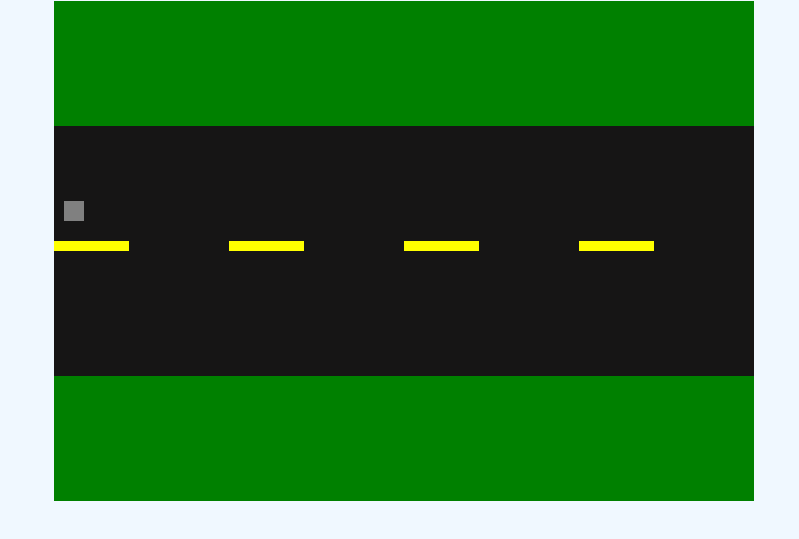
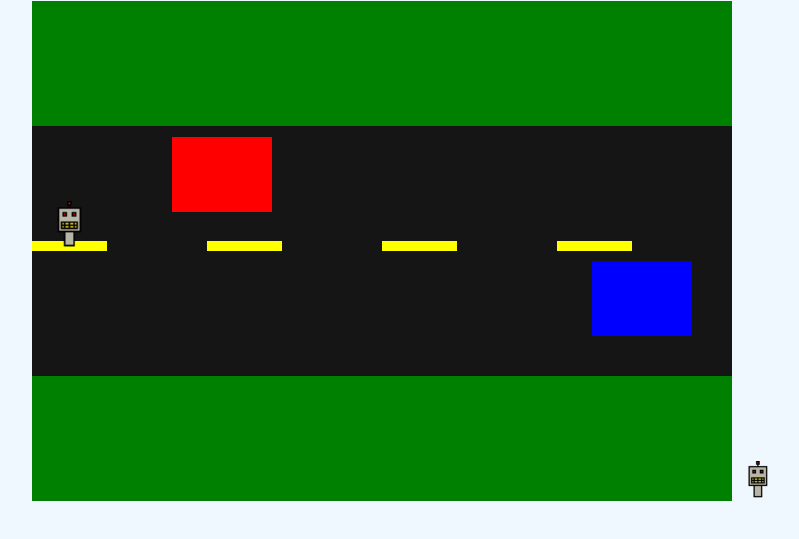
Before and after one commit to patrickga94/Project-1, a plain HTML site: page index.html in a window 1280 px wide. Shown: the part 87-626 px from the top of the page, without its empty margins (236-1035 px from the left). Drawn offline with Linux system fonts and the light colour scheme.

Commit message:
Added a little robot guy as the player character

```diff
--- a/css/style.css
+++ b/css/style.css
@@ -6,6 +6,11 @@ body {
 }
 h1 {
     align-self: center;
+}
+
+img {
+    height: 40px;
+    width: 40px;
 }
 #container {
     display: flex;
--- a/index.html
+++ b/index.html
@@ -12,6 +12,7 @@
     <div id="container">
         <main>
             <canvas id="canvas"></canvas>
+            <img src="homiequest-1.png.png" id="playerSprite">
         </main>
     </div>
     <script src = "js/app.js"></script>
--- a/js/app.js
+++ b/js/app.js
@@ -2,15 +2,24 @@ console.log("hello")
 
 const canvas = document.getElementById("canvas")
 const ctx = canvas.getContext('2d')
+const img = document.getElementById("playerSprite")
 
 canvas.setAttribute('width', getComputedStyle(canvas)['width'])
 canvas.setAttribute('height', getComputedStyle(canvas)['height'])
 
-ctx.fillStyle = 'green';
-ctx.strokeStyle = 'green';
-ctx.lineWidth = 5;
+// const guyUrl = "homiequest-1.png.png"
 
+// class Sprite {
+//     constructor(x, y, size, url,) {
+//         this.x = x,
+//         this.y = y,
+//         this.size = size,
+//         this.url = url
+//         this.render = function () {
 
+//         }
+//     }
+// }
 
 
 
@@ -30,7 +39,7 @@ class Guy {
     }
 }
 //create a placeholder player character
-let player = new Guy(10, 200, "grey", 20, 20)
+let player = new Guy(10, 200, "grey", 45, 45)
 //create 3 road stripes for now
 let stripe1 = new Guy(0, 240, "yellow", 75, 10)
 let stripe2 = new Guy(175, 240, "yellow", 75, 10)
@@ -51,6 +60,7 @@ document.addEventListener("DOMContentLoaded", () => {
 
 
 
+
 })
 const gameloop = () => {
     ctx.clearRect(0, 0, canvas.width, canvas.height)
@@ -61,7 +71,7 @@ const gameloop = () => {
     stripe2.render()
     stripe3.render()
     stripe4.render()
-    player.render()
+    ctx.drawImage(img, 10, 200, 50, 50)
     car1.render()
     car2.render()
     if(player.x > 681){player.x = 10}
@@ -80,12 +90,12 @@ const gameloop = () => {
 const moveCar1 = setInterval(()=>{
     if (car1.x < -1200) {car1.x = 700}
     car1.x -= 20
-}, 60)
+}, 40)
 
 const moveCar2 = setInterval(()=>{
     if (car2.x < -800) {car2.x = 700}
     car2.x -= 20
-}, 80)
+}, 60)
 
 const movementHandler = (e) => {
     switch (e.keyCode) {
```
Also changed, not shown: homiequest-1.png.png (renamed from Homie quest sprites-1.png.png).
